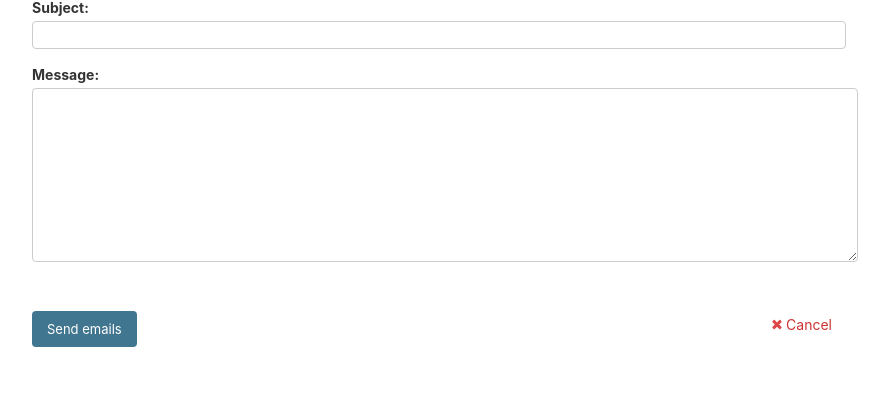
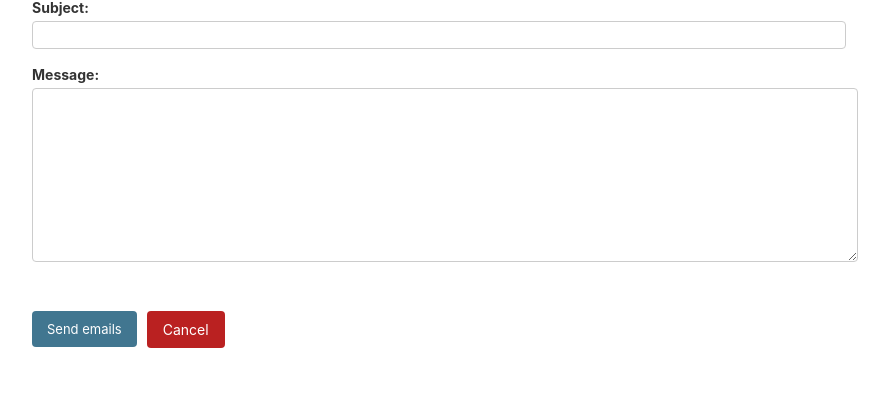
Before and after one commit to djangoindia/djangoindia.org, a Django app: template backend/templates/admin/send_email.html in a window 1280 px wide. Shown: the part 171-582 px from the top of the page, without its empty margins (28-917 px from the left). Run offline with Django 4.2, Linux system fonts and the light colour scheme; the template is opened without the code that fills it: values that come from a table or form of the project are taken from there, others are empty; parts of the project's set-up code (start-up, migrations or seed data) failed here and were passed over.

Commit message:
fixed css

```diff
--- a/backend/templates/admin/send_email.html
+++ b/backend/templates/admin/send_email.html
@@ -26,8 +26,9 @@
     .submit-row {
         margin-top: 20px;
         display: flex;
-        justify-content: space-between;
+        justify-content: flex-start;
         align-items: center;
+        gap: 10px;
     }
     .errorlist {
         color: red;
@@ -79,7 +80,7 @@
 
             <div class="submit-row">
                 <input type="submit" value="Send emails" class="default" name="apply">
-                <p class="deletelink-box"><a href="{% url 'admin:index' %}" class="deletelink">Cancel</a></p>
+                <a href="{% url 'admin:index' %}" style="background-color: #ba2121; color: white; padding: 10px 16px; border-radius: 4px; text-decoration: none; display: inline-block;">Cancel</a>
             </div>
         </div>
     </form>
```
